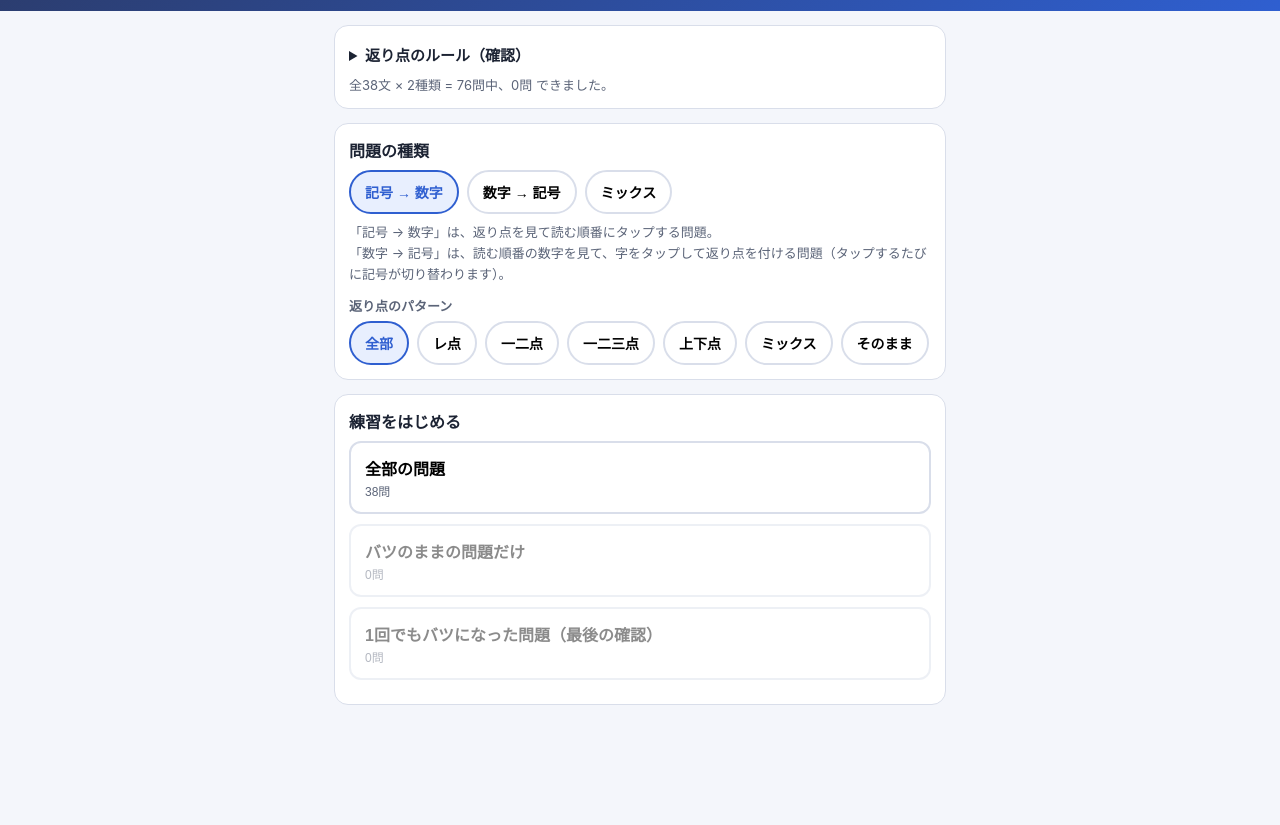
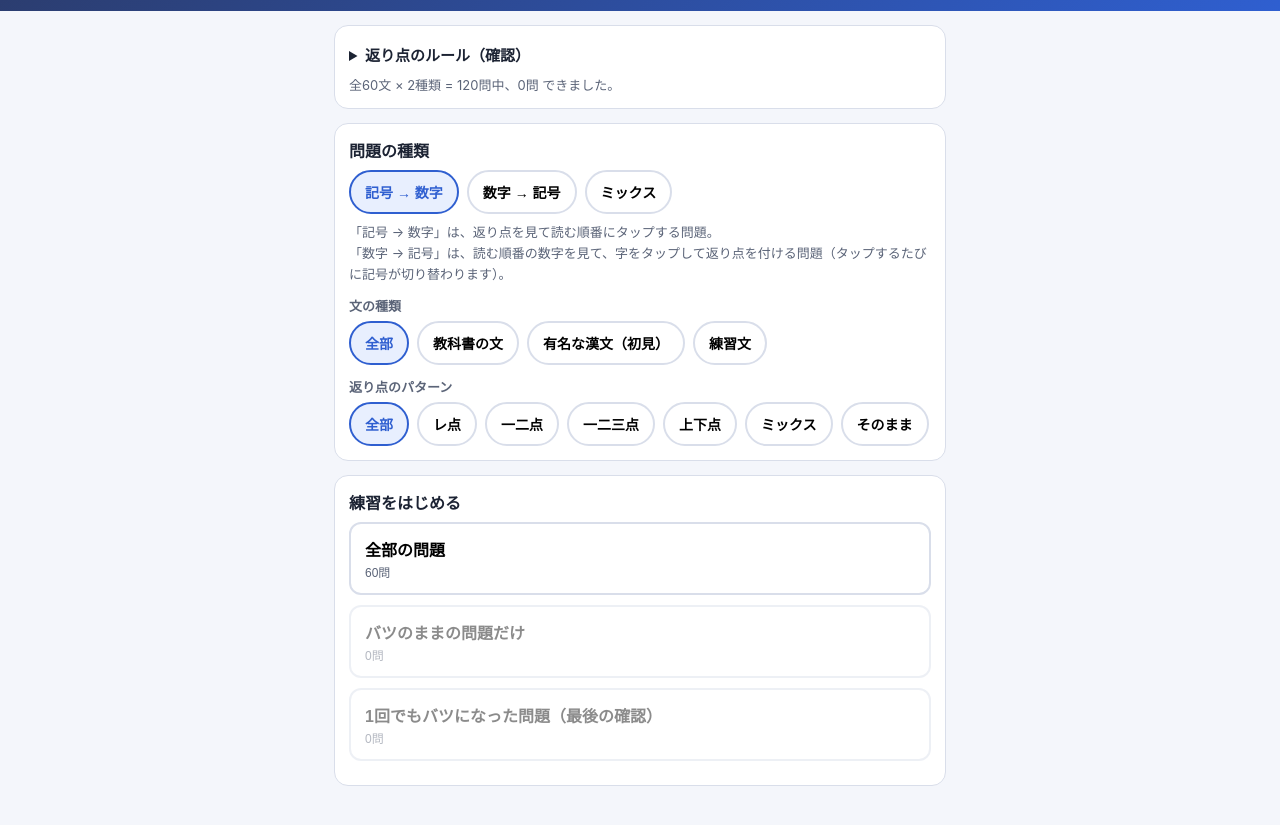
Before and after one commit to studybase-home/studybase-home.github.io, a plain HTML site: page apps/kokugo-kanbun.html in a window 1280 px wide. Shown: the part 119-944 px from the top of the page. Before the commit the page ends 878 px from the top, so only its background shows below. Drawn offline with Linux system fonts and the light colour scheme.

Commit message:
漢文ドリル：有名な漢文（初見）22文を追加し、文の種類で分けて練習できるようにする

```diff
--- a/apps/kokugo-kanbun.html
+++ b/apps/kokugo-kanbun.html
@@ -107,6 +107,13 @@
         「記号 → 数字」は、返り点を見て読む順番にタップする問題。<br>
         「数字 → 記号」は、読む順番の数字を見て、字をタップして返り点を付ける問題（タップするたびに記号が切り替わります）。
       </div>
+      <div class="label">文の種類</div>
+      <div class="chips" id="src-chips">
+        <button class="chip on" data-src="all">全部</button>
+        <button class="chip" data-src="text">教科書の文</button>
+        <button class="chip" data-src="classic">有名な漢文（初見）</button>
+        <button class="chip" data-src="practice">練習文</button>
+      </div>
       <div class="label">返り点のパターン</div>
       <div class="chips" id="pat-chips">
         <button class="chip on" data-pat="all">全部</button>
@@ -176,49 +183,71 @@
 /* 文データ：marks は字の位置（0始まり）→ 返り点。order は読む順番（字の位置の並び）。 */
 var SENTENCES = [
   /* 教科書の文（矛盾・揠苗助長・守株待兎） */
-  { id:"k01", text:"楚人有鬻盾與矛者", marks:{"2":"下","3":"二","5":"レ","6":"一","7":"上"}, order:[0,1,4,6,5,3,7,2], yomi:"楚人に盾と矛とを鬻ぐ者有り", pat:"ミックス" },
-  { id:"k02", text:"誉之曰", marks:{"0":"レ"}, order:[1,0,2], yomi:"之を誉めて曰はく", pat:"レ" },
-  { id:"k03", text:"吾盾之堅", marks:{}, order:[0,1,2,3], yomi:"吾が盾の堅きこと", pat:"そのまま" },
-  { id:"k04", text:"莫能陥也", marks:{"0":"二","2":"一"}, order:[1,2,0,3], yomi:"能く陥すもの莫きなり", pat:"一二" },
-  { id:"k05", text:"又誉其矛曰", marks:{"1":"二","3":"一"}, order:[0,2,3,1,4], yomi:"又、其の矛を誉めて曰はく", pat:"一二" },
-  { id:"k06", text:"吾矛之利", marks:{}, order:[0,1,2,3], yomi:"吾が矛の利きこと", pat:"そのまま" },
-  { id:"k07", text:"於物無不陥也", marks:{"0":"レ","2":"レ","3":"レ"}, order:[1,0,4,3,2,5], yomi:"物に於て陥さざる無し", pat:"レ" },
-  { id:"k08", text:"或謂之曰", marks:{"1":"レ"}, order:[0,2,1,3], yomi:"或る人、之に謂いて曰はく", pat:"レ" },
-  { id:"k09", text:"以子之矛", marks:{"0":"二","3":"一"}, order:[1,2,3,0], yomi:"子の矛を以て", pat:"一二" },
-  { id:"k10", text:"陥子之盾何如", marks:{"0":"二","3":"一"}, order:[1,2,3,0,4,5], yomi:"子の盾を陥さば何如", pat:"一二" },
-  { id:"k11", text:"其人弗能応也", marks:{"2":"レ","3":"レ"}, order:[0,1,4,3,2,5], yomi:"其の人、応ふること能はざるなり", pat:"レ" },
-  { id:"k12", text:"謂其人曰", marks:{"0":"二","2":"一"}, order:[1,2,0,3], yomi:"其の人に謂いて曰はく", pat:"一二" },
-  { id:"k13", text:"予助苗長矣", marks:{"1":"レ"}, order:[0,2,1,3,4], yomi:"予、苗を助けて長ぜしめたり", pat:"レ" },
-  { id:"k14", text:"其子趨而往視之", marks:{"5":"レ"}, order:[0,1,2,3,4,6,5], yomi:"其の子、趨りて往きて之を視る", pat:"レ" },
-  { id:"k15", text:"宋人有耕者", marks:{"2":"二","4":"一"}, order:[0,1,3,4,2], yomi:"宋人に耕す者有り", pat:"一二" },
-  { id:"k16", text:"田中有株", marks:{"2":"レ"}, order:[0,1,3,2], yomi:"田の中に株有り", pat:"レ" },
+  { id:"k01", text:"楚人有鬻盾與矛者", marks:{"2":"下","3":"二","5":"レ","6":"一","7":"上"}, order:[0,1,4,6,5,3,7,2], yomi:"楚人に盾と矛とを鬻ぐ者有り", pat:"ミックス", src:"text" },
+  { id:"k02", text:"誉之曰", marks:{"0":"レ"}, order:[1,0,2], yomi:"之を誉めて曰はく", pat:"レ", src:"text" },
+  { id:"k03", text:"吾盾之堅", marks:{}, order:[0,1,2,3], yomi:"吾が盾の堅きこと", pat:"そのまま", src:"text" },
+  { id:"k04", text:"莫能陥也", marks:{"0":"二","2":"一"}, order:[1,2,0,3], yomi:"能く陥すもの莫きなり", pat:"一二", src:"text" },
+  { id:"k05", text:"又誉其矛曰", marks:{"1":"二","3":"一"}, order:[0,2,3,1,4], yomi:"又、其の矛を誉めて曰はく", pat:"一二", src:"text" },
+  { id:"k06", text:"吾矛之利", marks:{}, order:[0,1,2,3], yomi:"吾が矛の利きこと", pat:"そのまま", src:"text" },
+  { id:"k07", text:"於物無不陥也", marks:{"0":"レ","2":"レ","3":"レ"}, order:[1,0,4,3,2,5], yomi:"物に於て陥さざる無し", pat:"レ", src:"text" },
+  { id:"k08", text:"或謂之曰", marks:{"1":"レ"}, order:[0,2,1,3], yomi:"或る人、之に謂いて曰はく", pat:"レ", src:"text" },
+  { id:"k09", text:"以子之矛", marks:{"0":"二","3":"一"}, order:[1,2,3,0], yomi:"子の矛を以て", pat:"一二", src:"text" },
+  { id:"k10", text:"陥子之盾何如", marks:{"0":"二","3":"一"}, order:[1,2,3,0,4,5], yomi:"子の盾を陥さば何如", pat:"一二", src:"text" },
+  { id:"k11", text:"其人弗能応也", marks:{"2":"レ","3":"レ"}, order:[0,1,4,3,2,5], yomi:"其の人、応ふること能はざるなり", pat:"レ", src:"text" },
+  { id:"k12", text:"謂其人曰", marks:{"0":"二","2":"一"}, order:[1,2,0,3], yomi:"其の人に謂いて曰はく", pat:"一二", src:"text" },
+  { id:"k13", text:"予助苗長矣", marks:{"1":"レ"}, order:[0,2,1,3,4], yomi:"予、苗を助けて長ぜしめたり", pat:"レ", src:"text" },
+  { id:"k14", text:"其子趨而往視之", marks:{"5":"レ"}, order:[0,1,2,3,4,6,5], yomi:"其の子、趨りて往きて之を視る", pat:"レ", src:"text" },
+  { id:"k15", text:"宋人有耕者", marks:{"2":"二","4":"一"}, order:[0,1,3,4,2], yomi:"宋人に耕す者有り", pat:"一二", src:"text" },
+  { id:"k16", text:"田中有株", marks:{"2":"レ"}, order:[0,1,3,2], yomi:"田の中に株有り", pat:"レ", src:"text" },
   /* レ点の練習 */
-  { id:"k17", text:"園中有樹", marks:{"2":"レ"}, order:[0,1,3,2], yomi:"園の中に樹有り", pat:"レ" },
-  { id:"k18", text:"池中有魚", marks:{"2":"レ"}, order:[0,1,3,2], yomi:"池の中に魚有り", pat:"レ" },
-  { id:"k19", text:"門前有市", marks:{"2":"レ"}, order:[0,1,3,2], yomi:"門前に市有り", pat:"レ" },
-  { id:"k20", text:"倉中有米", marks:{"2":"レ"}, order:[0,1,3,2], yomi:"倉の中に米有り", pat:"レ" },
-  { id:"k21", text:"山有寺", marks:{"1":"レ"}, order:[0,2,1], yomi:"山に寺有り", pat:"レ" },
-  { id:"k22", text:"門有客", marks:{"1":"レ"}, order:[0,2,1], yomi:"門に客有り", pat:"レ" },
+  { id:"k17", text:"園中有樹", marks:{"2":"レ"}, order:[0,1,3,2], yomi:"園の中に樹有り", pat:"レ", src:"practice" },
+  { id:"k18", text:"池中有魚", marks:{"2":"レ"}, order:[0,1,3,2], yomi:"池の中に魚有り", pat:"レ", src:"practice" },
+  { id:"k19", text:"門前有市", marks:{"2":"レ"}, order:[0,1,3,2], yomi:"門前に市有り", pat:"レ", src:"practice" },
+  { id:"k20", text:"倉中有米", marks:{"2":"レ"}, order:[0,1,3,2], yomi:"倉の中に米有り", pat:"レ", src:"practice" },
+  { id:"k21", text:"山有寺", marks:{"1":"レ"}, order:[0,2,1], yomi:"山に寺有り", pat:"レ", src:"practice" },
+  { id:"k22", text:"門有客", marks:{"1":"レ"}, order:[0,2,1], yomi:"門に客有り", pat:"レ", src:"practice" },
   /* 一二点の練習 */
-  { id:"k23", text:"人有善行", marks:{"1":"二","3":"一"}, order:[0,2,3,1], yomi:"人に善行有り", pat:"一二" },
-  { id:"k24", text:"国有賢臣", marks:{"1":"二","3":"一"}, order:[0,2,3,1], yomi:"国に賢臣有り", pat:"一二" },
-  { id:"k25", text:"王有大志", marks:{"1":"二","3":"一"}, order:[0,2,3,1], yomi:"王に大志有り", pat:"一二" },
-  { id:"k26", text:"師有高名", marks:{"1":"二","3":"一"}, order:[0,2,3,1], yomi:"師に高名有り", pat:"一二" },
-  { id:"k27", text:"村有老翁", marks:{"1":"二","3":"一"}, order:[0,2,3,1], yomi:"村に老翁有り", pat:"一二" },
-  { id:"k28", text:"昔者有賢人", marks:{"2":"二","4":"一"}, order:[0,1,3,4,2], yomi:"昔、賢人有り", pat:"一二" },
+  { id:"k23", text:"人有善行", marks:{"1":"二","3":"一"}, order:[0,2,3,1], yomi:"人に善行有り", pat:"一二", src:"practice" },
+  { id:"k24", text:"国有賢臣", marks:{"1":"二","3":"一"}, order:[0,2,3,1], yomi:"国に賢臣有り", pat:"一二", src:"practice" },
+  { id:"k25", text:"王有大志", marks:{"1":"二","3":"一"}, order:[0,2,3,1], yomi:"王に大志有り", pat:"一二", src:"practice" },
+  { id:"k26", text:"師有高名", marks:{"1":"二","3":"一"}, order:[0,2,3,1], yomi:"師に高名有り", pat:"一二", src:"practice" },
+  { id:"k27", text:"村有老翁", marks:{"1":"二","3":"一"}, order:[0,2,3,1], yomi:"村に老翁有り", pat:"一二", src:"practice" },
+  { id:"k28", text:"昔者有賢人", marks:{"2":"二","4":"一"}, order:[0,1,3,4,2], yomi:"昔、賢人有り", pat:"一二", src:"practice" },
   /* 一二三点の練習 */
-  { id:"k29", text:"客見花笑", marks:{"0":"二","2":"一","3":"三"}, order:[1,2,0,3], yomi:"花を見て、客は笑う", pat:"一二三" },
-  { id:"k30", text:"子聞声喜", marks:{"0":"二","2":"一","3":"三"}, order:[1,2,0,3], yomi:"声を聞いて、子は喜ぶ", pat:"一二三" },
-  { id:"k31", text:"王見民喜", marks:{"0":"二","2":"一","3":"三"}, order:[1,2,0,3], yomi:"民を見て、王は喜ぶ", pat:"一二三" },
-  { id:"k32", text:"鳥聞声飛", marks:{"0":"二","2":"一","3":"三"}, order:[1,2,0,3], yomi:"声を聞いて、鳥は飛ぶ", pat:"一二三" },
+  { id:"k29", text:"客見花笑", marks:{"0":"二","2":"一","3":"三"}, order:[1,2,0,3], yomi:"花を見て、客は笑う", pat:"一二三", src:"practice" },
+  { id:"k30", text:"子聞声喜", marks:{"0":"二","2":"一","3":"三"}, order:[1,2,0,3], yomi:"声を聞いて、子は喜ぶ", pat:"一二三", src:"practice" },
+  { id:"k31", text:"王見民喜", marks:{"0":"二","2":"一","3":"三"}, order:[1,2,0,3], yomi:"民を見て、王は喜ぶ", pat:"一二三", src:"practice" },
+  { id:"k32", text:"鳥聞声飛", marks:{"0":"二","2":"一","3":"三"}, order:[1,2,0,3], yomi:"声を聞いて、鳥は飛ぶ", pat:"一二三", src:"practice" },
   /* 上下点の練習 */
-  { id:"k33", text:"国有賢臣家有孝子", marks:{"1":"二","3":"一","5":"下","7":"上"}, order:[0,2,3,1,4,6,7,5], yomi:"国に賢臣有り、家に孝子有り", pat:"上下" },
-  { id:"k34", text:"人有善行天有晴日", marks:{"1":"二","3":"一","5":"下","7":"上"}, order:[0,2,3,1,4,6,7,5], yomi:"人に善行有り、天に晴日有り", pat:"上下" },
-  { id:"k35", text:"客見花入園", marks:{"0":"下","1":"二","2":"一","3":"上"}, order:[2,1,3,0,4], yomi:"花を見て、客は園に入る", pat:"上下" },
-  { id:"k36", text:"子迎友入家", marks:{"0":"下","1":"二","2":"一","3":"上"}, order:[2,1,3,0,4], yomi:"友を迎えて、子は家に入る", pat:"上下" },
+  { id:"k33", text:"国有賢臣家有孝子", marks:{"1":"二","3":"一","5":"下","7":"上"}, order:[0,2,3,1,4,6,7,5], yomi:"国に賢臣有り、家に孝子有り", pat:"上下", src:"practice" },
+  { id:"k34", text:"人有善行天有晴日", marks:{"1":"二","3":"一","5":"下","7":"上"}, order:[0,2,3,1,4,6,7,5], yomi:"人に善行有り、天に晴日有り", pat:"上下", src:"practice" },
+  { id:"k35", text:"客見花入園", marks:{"0":"下","1":"二","2":"一","3":"上"}, order:[2,1,3,0,4], yomi:"花を見て、客は園に入る", pat:"上下", src:"practice" },
+  { id:"k36", text:"子迎友入家", marks:{"0":"下","1":"二","2":"一","3":"上"}, order:[2,1,3,0,4], yomi:"友を迎えて、子は家に入る", pat:"上下", src:"practice" },
   /* ミックス */
-  { id:"k37", text:"人見花鳥有声", marks:{"0":"二","2":"一","4":"レ"}, order:[1,2,0,3,5,4], yomi:"花を見る人。鳥に声有り", pat:"ミックス" },
-  { id:"k38", text:"園中有花鳥有声", marks:{"2":"レ","5":"レ"}, order:[0,1,3,2,4,6,5], yomi:"園の中に花有り、鳥に声有り", pat:"ミックス" }
+  { id:"k37", text:"人見花鳥有声", marks:{"0":"二","2":"一","4":"レ"}, order:[1,2,0,3,5,4], yomi:"花を見る人。鳥に声有り", pat:"ミックス", src:"practice" },
+  { id:"k38", text:"園中有花鳥有声", marks:{"2":"レ","5":"レ"}, order:[0,1,3,2,4,6,5], yomi:"園の中に花有り、鳥に声有り", pat:"ミックス", src:"practice" },
+  { id:"k39", text:"温故知新", marks:{"0":"レ","2":"レ"}, order:[1,0,3,2], yomi:"故きを温めて新しきを知る", pat:"レ", src:"classic" },
+  { id:"k40", text:"以五十歩笑百歩", marks:{"0":"二","3":"一","4":"レ"}, order:[1,2,3,0,5,6,4], yomi:"五十歩を以て百歩を笑う", pat:"ミックス", src:"classic" },
+  { id:"k41", text:"知足者富", marks:{"0":"レ"}, order:[1,0,2,3], yomi:"足るを知る者は富む", pat:"レ", src:"classic" },
+  { id:"k42", text:"漁者得利", marks:{"2":"レ"}, order:[0,1,3,2], yomi:"漁者は利を得る", pat:"レ", src:"classic" },
+  { id:"k43", text:"画蛇添足", marks:{"0":"レ","2":"レ"}, order:[1,0,3,2], yomi:"蛇を画きて足を添う", pat:"レ", src:"classic" },
+  { id:"k44", text:"塞翁失馬", marks:{"2":"レ"}, order:[0,1,3,2], yomi:"塞翁、馬を失う", pat:"レ", src:"classic" },
+  { id:"k45", text:"天時不如地利", marks:{"2":"二","5":"一"}, order:[0,1,4,5,2,3], yomi:"天の時は地の利に如かず", pat:"一二", src:"classic" },
+  { id:"k46", text:"地利不如人和", marks:{"2":"二","5":"一"}, order:[0,1,4,5,2,3], yomi:"地の利は人の和に如かず", pat:"一二", src:"classic" },
+  { id:"k47", text:"上善如水", marks:{"2":"レ"}, order:[0,1,3,2], yomi:"上善は水の如し", pat:"レ", src:"classic" },
+  { id:"k48", text:"徳不孤必有隣", marks:{"4":"レ"}, order:[0,1,2,3,5,4], yomi:"徳は孤ならず、必ず隣有り", pat:"レ", src:"classic" },
+  { id:"k49", text:"有朋自遠方来", marks:{"0":"レ","2":"二","4":"一"}, order:[1,0,3,4,2,5], yomi:"朋有り、遠方より来たる", pat:"ミックス", src:"classic" },
+  { id:"k50", text:"道可道非常道", marks:{"3":"下","5":"上"}, order:[0,1,2,4,5,3], yomi:"道の道うべきは、常の道に非ず", pat:"上下", src:"classic" },
+  { id:"k51", text:"知之者不如好之者", marks:{"0":"レ","3":"下","7":"上"}, order:[1,0,2,5,6,7,3,4], yomi:"之を知る者は、之を好む者に如かず", pat:"ミックス", src:"classic" },
+  { id:"k52", text:"好之者不如楽之者", marks:{"3":"二","7":"一"}, order:[0,1,2,5,6,7,3,4], yomi:"之を好む者は、之を楽しむ者に如かず", pat:"一二", src:"classic" },
+  { id:"k53", text:"百聞不如一見", marks:{"2":"二","5":"一"}, order:[0,1,4,5,2,3], yomi:"百聞は一見に如かず", pat:"一二", src:"classic" },
+  { id:"k54", text:"狐假虎之威", marks:{"1":"二","4":"一"}, order:[0,2,3,4,1], yomi:"狐、虎の威を假る", pat:"一二", src:"classic" },
+  { id:"k55", text:"青出於藍", marks:{"1":"二","3":"一"}, order:[0,3,2,1], yomi:"青は藍より出づ", pat:"一二", src:"classic" },
+  { id:"k56", text:"後生可畏", marks:{"2":"レ"}, order:[0,1,3,2], yomi:"後生、畏るべし", pat:"レ", src:"classic" },
+  { id:"k57", text:"三人行必有我師", marks:{"4":"レ"}, order:[0,1,2,3,5,6,4], yomi:"三人行けば、必ず我が師有り", pat:"レ", src:"classic" },
+  { id:"k58", text:"聞一知十", marks:{"0":"レ","2":"レ"}, order:[1,0,3,2], yomi:"一を聞きて十を知る", pat:"レ", src:"classic" },
+  { id:"k59", text:"朝聞道夕死可", marks:{"1":"レ"}, order:[0,2,1,3,4,5], yomi:"朝に道を聞かば、夕べに死すとも可なり", pat:"レ", src:"classic" },
+  { id:"k60", text:"歳寒知松柏", marks:{"2":"二","4":"一"}, order:[0,1,3,4,2], yomi:"歳寒くして、松柏を知る", pat:"一二", src:"classic" },
 ];
 
 var REC_KEY = "ryunosuke.kokugo-kanbun.records.v1";
@@ -244,6 +273,7 @@ saveJSON(FAIL_KEY, failCounts);
 
 var currentDirMode = "a";   /* a / b / mix */
 var currentPat = "all";
+var currentSrc = "all";
 var quizList = [];          /* {s, dir, confirm} */
 var quizIdx = 0;
 var quizCorrect = 0;
@@ -270,6 +300,7 @@ function poolItems(mode){
   var items = [];
   SENTENCES.forEach(function(s){
     if (currentPat !== "all" && s.pat !== currentPat) return;
+    if (currentSrc !== "all" && s.src !== currentSrc) return;
     dirsForMode().forEach(function(d){
       var k = keyOf(s, d);
       if (mode === "all") items.push({s:s, dir:d});
@@ -521,6 +552,12 @@ el("pat-chips").addEventListener("click", function(e){
   this.querySelectorAll(".chip").forEach(function(c){ c.classList.toggle("on", c === b); });
   renderHome();
 });
+el("src-chips").addEventListener("click", function(e){
+  var b = e.target.closest(".chip"); if (!b) return;
+  currentSrc = b.dataset.src;
+  this.querySelectorAll(".chip").forEach(function(c){ c.classList.toggle("on", c === b); });
+  renderHome();
+});
 el("start-all").addEventListener("click", function(){ startQuiz("all"); });
 el("start-retry").addEventListener("click", function(){ startQuiz("retry"); });
 el("start-ever").addEventListener("click", function(){ startQuiz("ever"); });
```
Also changed, not shown: index.html (+1 -1 lines).
